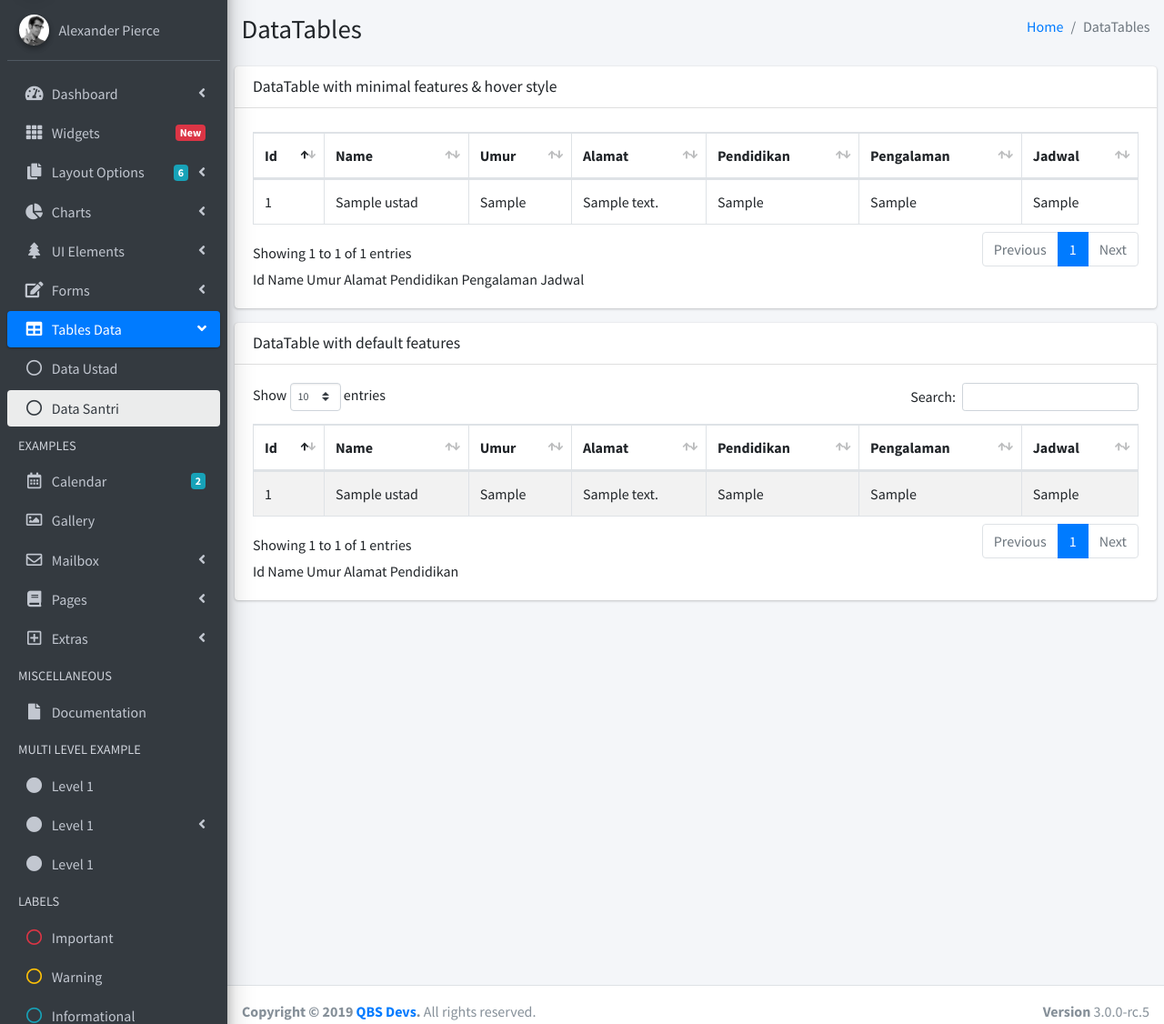
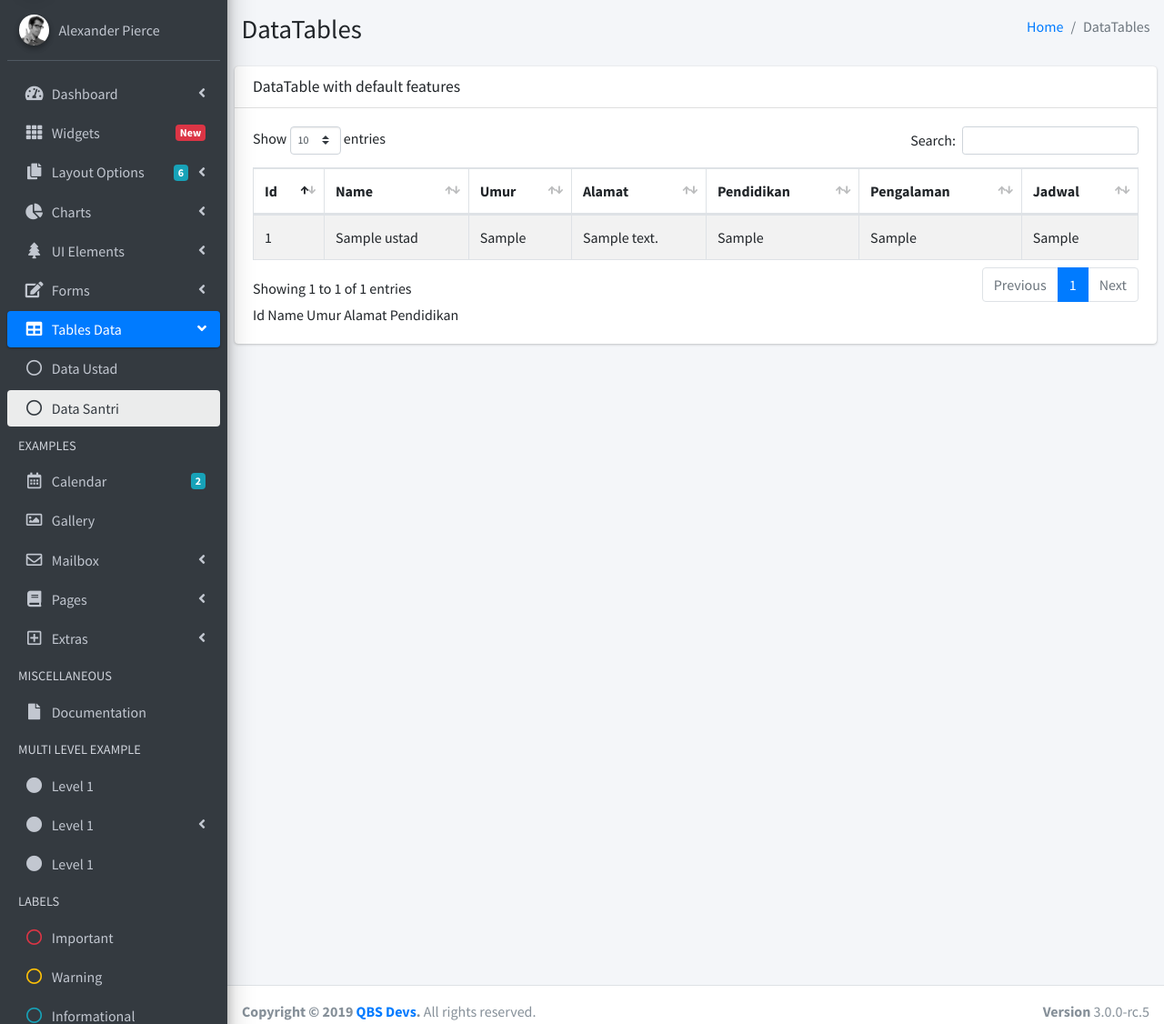
Before and after one commit to Firdausfatihul/adminyukngaji, a PHP site: page /pages/tables/ustad.php in a window 1280 px wide. Shown: the part 57-1183 px from the top of the page at 91% size. Run offline with PHP 8.4, Linux system fonts and the light colour scheme; tables that the repository leaves empty or names only in its code hold one stand-in row (values such as "Sample post"); some libraries are stand-ins or nearby versions.

Commit message:
alpha 1.0 perubahan card

```diff
--- a/pages/tables/ustad.php
+++ b/pages/tables/ustad.php
@@ -696,61 +696,7 @@
     <section class="content">
       <div class="row">
         <div class="col-12">
-          <div class="card">
-            <div class="card-header">
-              <h3 class="card-title">DataTable with minimal features & hover style</h3>
-            </div>
-            <!-- /.card-header -->
-            <div class="card-body">
-              <table id="example2" class="table table-bordered table-hover">
-                <thead>
-                <tr>
-                  <th>Id</th>
-                  <th>Name</th>
-                  <th>Umur</th>
-                  <th>Alamat</th>
-                  <th>Pendidikan</th>
-                  <th>Pengalaman</th>
-                  <th>Jadwal</th>
-                </tr>
-                </thead>
-                <tbody>
-                <?php
-                $conn = mysqli_connect("localhost", "root", "", "yukngajis");
-                if ($conn-> connect_error){
-                    die("Connection failed:". $conn-> connect_error);
-                }
 
-                $sql = "SELECT id, name, umur, alamat, pendidikan, pengalaman, jadwal FROM ustad";
-                $result = $conn-> query($sql);
-
-                if($result-> num_rows > 0){
-                    while($row = $result-> fetch_assoc()){
-                        echo "<tr><td>". $row["id"] ."</td><td>". $row["name"]. "</td><td>". $row["umur"]. "</td><td>". $row["alamat"]. "</td><td>". $row["pendidikan"]. "</td><td>". $row["pengalaman"]. "</td><td>". $row["jadwal"]. "</td></tr>";
-                    }
-                    echo "</table>";
-                }
-                else{
-                    echo "0 result";
-                }
-
-                $conn-> close()
-            ?>
-                <tfoot>
-                <tr>
-                  <th>Id</th>
-                  <th>Name</th>
-                  <th>Umur</th>
-                  <th>Alamat</th>
-                  <th>Pendidikan</th>
-                  <th>Pengalaman</th>
-                  <th>Jadwal</th>
-                </tr>
-                </tfoot>
-              </table>
-            </div>
-            <!-- /.card-body -->
-          </div>
           <!-- /.card -->
 
           <div class="card">
```
Also changed, not shown: pages/tables/santri.php (+0 -51 lines).
